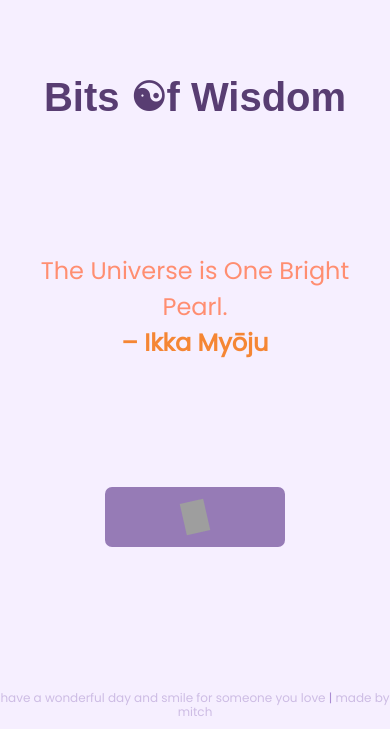
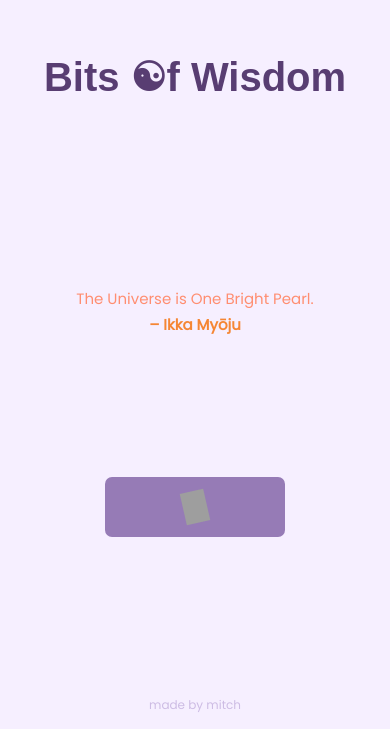
Before and after one commit to mitchelreed/bitsOfWisdom, a plain HTML site: page index.html in a window 390 px wide. Shown: the part 115-844 px from the top of the page. Drawn offline with nearby package versions, Linux system fonts and the light colour scheme; grey boxes are pictures that could not be loaded; a web font is replaced by a local one.

Commit message:
added more mobile responsiveness

```diff
--- a/index.html
+++ b/index.html
@@ -45,6 +45,7 @@
                 </div>
                 <p class="note">have a wonderful day and smile for someone you love <span class="pillar">|</span> made
                     by mitch</p>
+                    <p class="mobileNote">made by mitch</p>
 
             </div>
         </div>
--- a/style.css
+++ b/style.css
@@ -380,6 +380,10 @@ img {
     color: #aa8cd2;
 }
 
+.mobileNote {
+    display: none;
+}
+
 /* keyframe animations */
 
 @keyframes yinLoop {
@@ -442,26 +446,55 @@ img {
 @media (max-width: 800px) {
     h1 {
         position: absolute;
-        top: -60px;
-        transition: all .5s ease;
+        transition: all .2s ease;
     }
     button {
         position: absolute;
-        bottom: -40px;
-        transition: all .5s ease;
+        transition: all .2s ease;
     }
     .note {
         min-width: 300px;
         text-align: center;
     }
+    .quoteDisplay {
+        font-size: 1.8rem;
+    }
+    .bold {
+        font-size: 2rem;
+    }
 }
 
-/* colours */
-
-/*
-light purple: #664a88
-dark purple:  #442b5b
-light orange: #ff8e71
-dark orange: #f58634
-very light purple: #f6efff
-*/
+@media (max-width: 500px) {
+    h1 {
+        position: absolute;
+        transition: all .2s ease;
+        top: -80px;
+    }
+    button {
+        transition: all .2s ease;
+        bottom: -30px;
+    }
+    .secret {
+        width: 200px;
+    }
+    .note {
+        display: none;
+        text-align: center;
+    }
+    .quoteDisplay {
+        font-size: 1.5rem;
+    }
+    .bold {
+        font-size: 1.5rem;
+    }
+    .mobileNote {
+        display: block;
+        font-size: 1.3rem;
+        padding-bottom: 5px;
+        position: absolute;
+        bottom: 0;
+        font-size: 1.2rem;
+        font-family: 'Poppins', sans-serif;
+        color: #cdbce4;
+    }
+}
```
Also changed, not shown: colors.txt (added).
